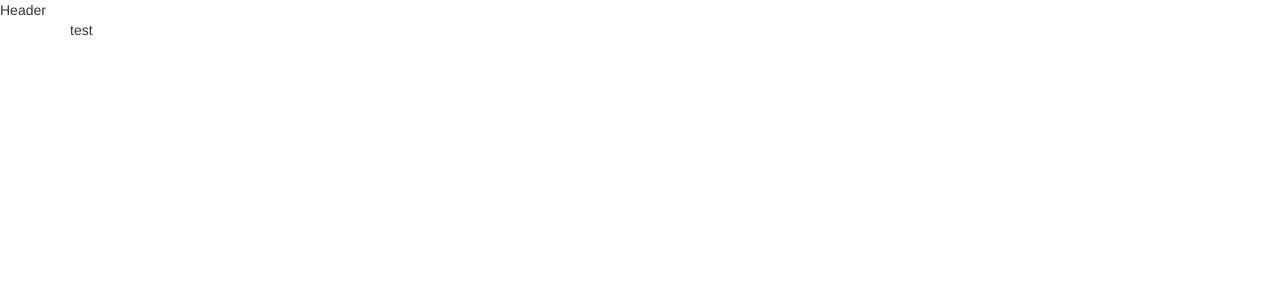
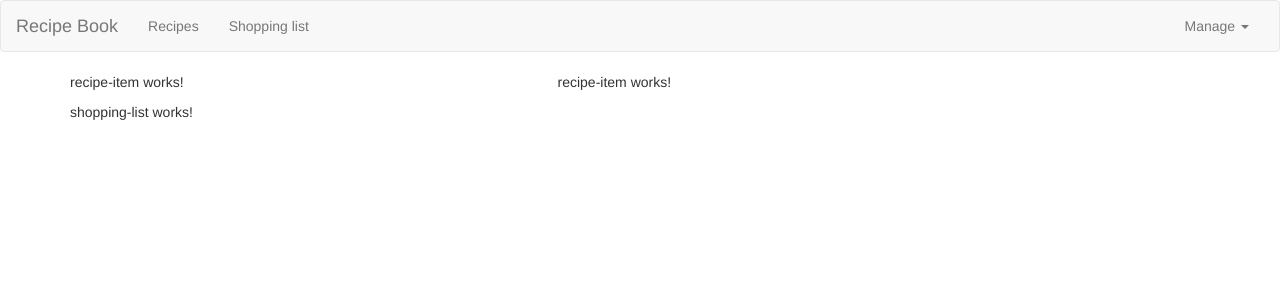
Before and after one commit to pablo-meyer/my-first-app, an Angular app: page / in a window 1280 px wide. Shown: the top 300 px of the page. Built offline with nearby package versions, Linux system fonts and the light colour scheme.

Commit message:
more components and navigatio

```diff
--- a/src/app/app.component.html
+++ b/src/app/app.component.html
@@ -1,6 +1,9 @@
 <app-header></app-header>
 <div class="container">
     <div class="row">
-        <div class="col-md-12">test</div>
+        <div class="col-md-12">
+            <app-recipes></app-recipes>
+            <app-shopping-list></app-shopping-list>
+        </div>
     </div>
 </div>
--- a/src/app/app.module.ts
+++ b/src/app/app.module.ts
@@ -5,10 +5,10 @@
 import { AppComponent } from './app.component';
 import { HeaderComponent } from './header/header.component';
 import { RecipeListComponent } from './recipes/recipe-list/recipe-list.component';
-import { RecipeItemComponent } from './recipes/recipe-item/recipe-item.component';
+import { RecipeItemComponent } from './recipes/recipe-list/recipe-item/recipe-item.component';
 import { RecipeDetailComponent } from './recipes/recipe-detail/recipe-detail.component';
 import { ShoppingListComponent } from './shopping/shopping-list/shopping-list.component';
-import { ShoppingListEditComponent } from './shopping/shopping-list-edit/shopping-list-edit.component';
+import { ShoppingListEditComponent } from './shopping/shopping-list/shopping-list-edit/shopping-list-edit.component';
 import { RecipesComponent } from './recipes/recipes.component';
 
 @NgModule({
--- a/src/app/header/header.component.html
+++ b/src/app/header/header.component.html
@@ -1 +1,22 @@
-Header
+<nav class="navbar navbar-default">
+    <div class="container-fluid">
+        <div class="nvarbar-header">
+            <a href="#" class="navbar-brand">Recipe Book</a>
+        </div>
+        <div class="collapse navbar-collapse">
+            <ul class="nav navbar-nav">
+                <li><a href="#">Recipes</a></li>
+                <li><a href="#">Shopping list</a></li>
+            </ul>
+            <ul class="nav navbar-nav navbar-right">
+                <li class="dropdown">
+                    <a href="$" class="dropdown-toggle" role="button">Manage <span class="caret"></span> </a>
+                    <ul class="dropdown-menu">
+                        <li><a href="#">Save data</a></li>
+                        <li><a href="#">Fetch data</a></li>
+                    </ul>
+                </li>
+            </ul>
+        </div>
+    </div>
+</nav>
--- a/src/app/recipes/recipe-list/recipe-list.component.html
+++ b/src/app/recipes/recipe-list/recipe-list.component.html
@@ -1,3 +1 @@
-<p>
-  recipe-list works!
-</p>
+<app-recipe-item></app-recipe-item>
--- a/src/app/recipes/recipes.component.html
+++ b/src/app/recipes/recipes.component.html
@@ -1,3 +1,8 @@
-<p>
-  recipes works!
-</p>
+<div class="row">
+  <div class="col-md-5">
+    <app-recipe-list></app-recipe-list>
+  </div>
+  <div class="col-md-7">
+    <app-recipe-item></app-recipe-item>
+  </div>
+</div>
```
Also changed, not shown: src/app/recipes/recipe-list/recipe-item/recipe-item.component.css (added), src/app/recipes/recipe-list/recipe-item/recipe-item.component.html (renamed from src/app/recipes/recipe-item/recipe-item.component.html), src/app/recipes/recipe-list/recipe-item/recipe-item.component.ts (renamed from src/app/recipes/recipe-item/recipe-item.component.ts), src/app/shopping/shopping-list/shopping-list-edit/shopping-list-edit.component.css (added), src/app/shopping/shopping-list/shopping-list-edit/shopping-list-edit.component.html (renamed from src/app/shopping/shopping-list-edit/shopping-list-edit.component.html), src/app/shopping/shopping-list/shopping-list-edit/shopping-list-edit.component.ts (renamed from src/app/shopping/shopping-list-edit/shopping-list-edit.component.ts).
